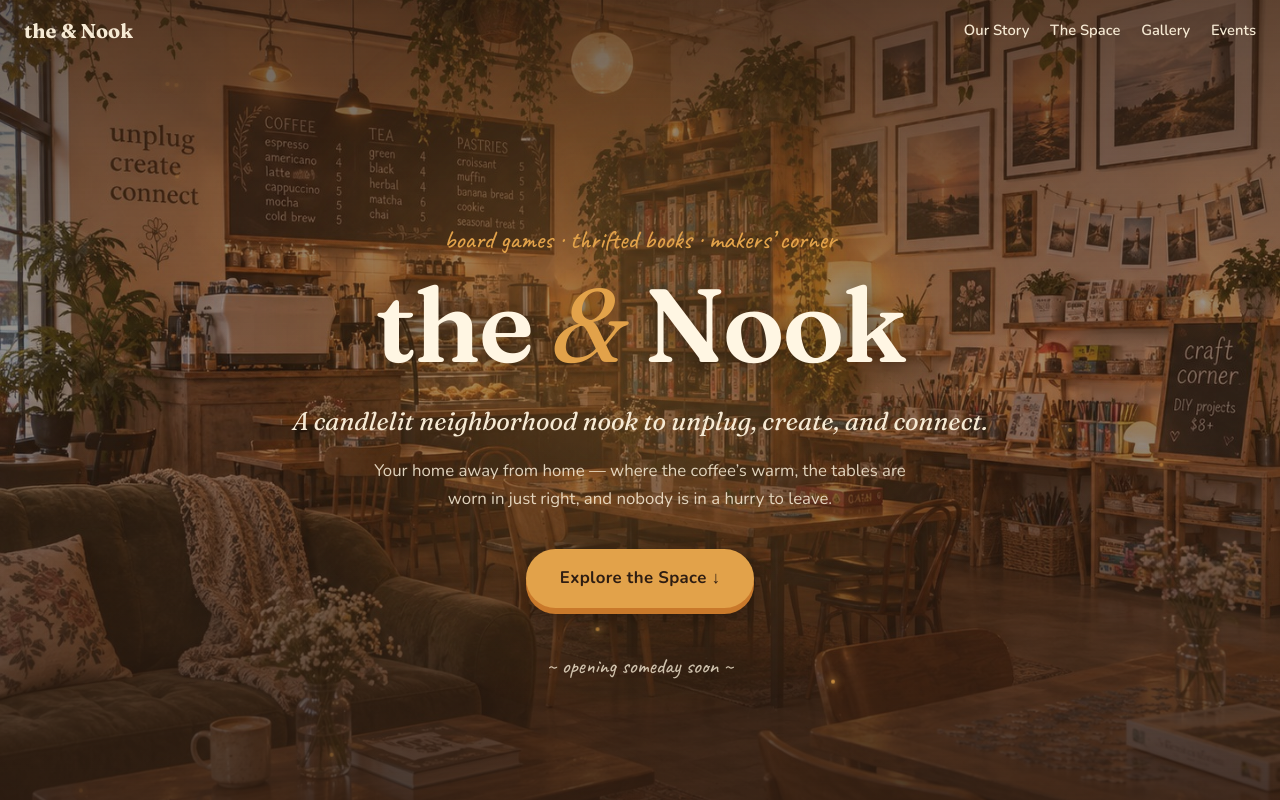
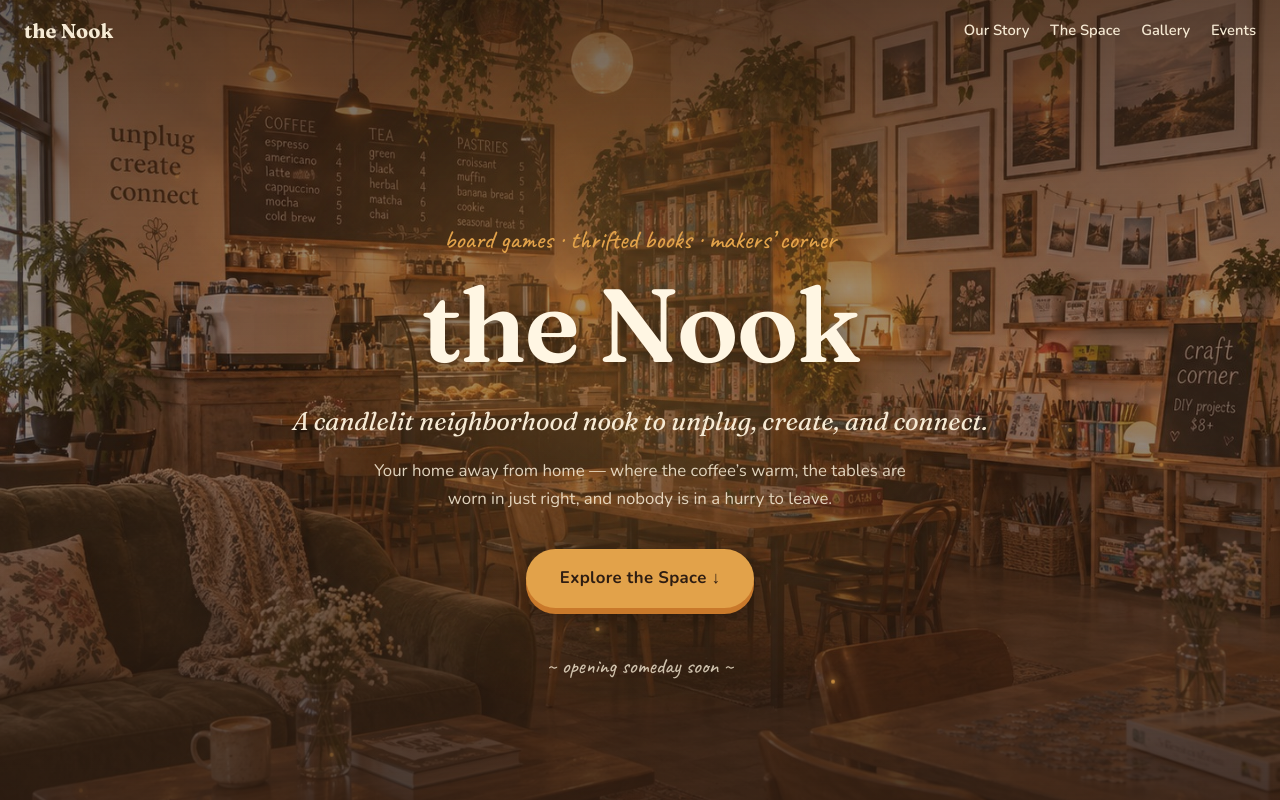
Before and after one commit to AudreySauce/Christmas-Reminder, a plain HTML site: page index.html in a window 1280 px wide. Shown: the top 800 px of the page. Drawn offline with nearby package versions, Linux system fonts and the light colour scheme.

Commit message:
No more &

```diff
--- a/index.html
+++ b/index.html
@@ -9,7 +9,7 @@
 <head>
 <meta charset="utf-8">
 <meta name="viewport" content="width=device-width, initial-scale=1">
-<title>the &amp; Nook — Board Games, Thrifted Books &amp; a Makers’ Corner</title>
+<title>the Nook — Board Games, Thrifted Books &amp; a Makers’ Corner</title>
 <meta name="description" content="A cozy neighborhood third space: board game library, thrifted books, community crafts, and good coffee.">
 <link rel="preconnect" href="https://fonts.googleapis.com">
 <link rel="preconnect" href="https://fonts.gstatic.com" crossorigin>
@@ -154,7 +154,7 @@ footer small{opacity:.65;font-size:.85rem}
 <body>
 
 <nav id="nav">
-  <a class="brand" href="#top">the &amp; Nook</a>
+  <a class="brand" href="#top">the Nook</a>
   <div class="links">
     <a href="#story">Our Story</a><a href="#pillars">The Space</a><a href="#gallery">Gallery</a><a href="#events">Events</a>
   </div>
@@ -166,7 +166,7 @@ footer small{opacity:.65;font-size:.85rem}
   <div class="motes" id="motes"></div>
   <div class="hero-inner">
     <span class="eyebrow">board games · thrifted books · makers’ corner</span>
-    <h1>the <em>&amp;</em> Nook</h1>
+    <h1>the Nook</h1>
     <p class="tagline">A candlelit neighborhood nook to unplug, create, and connect.</p>
     <p class="sub">Your home away from home — where the coffee’s warm, the tables are worn in just right, and nobody is in a hurry to leave.</p>
     <a class="btn" href="#story">Explore the Space ↓</a>
@@ -316,7 +316,7 @@ footer small{opacity:.65;font-size:.85rem}
   <div class="flame" aria-hidden="true">🕯️</div>
   <p class="ded">Dreamed up for Audrey — Merry Christmas 2026</p>
   <p>With all my love, Jonathon ♥</p>
-  <p style="margin-top:1.5rem"><small>the &amp; Nook · a daydream in progress</small></p>
+  <p style="margin-top:1.5rem"><small>the Nook · a daydream in progress</small></p>
 </footer>
 
 <script>
```
